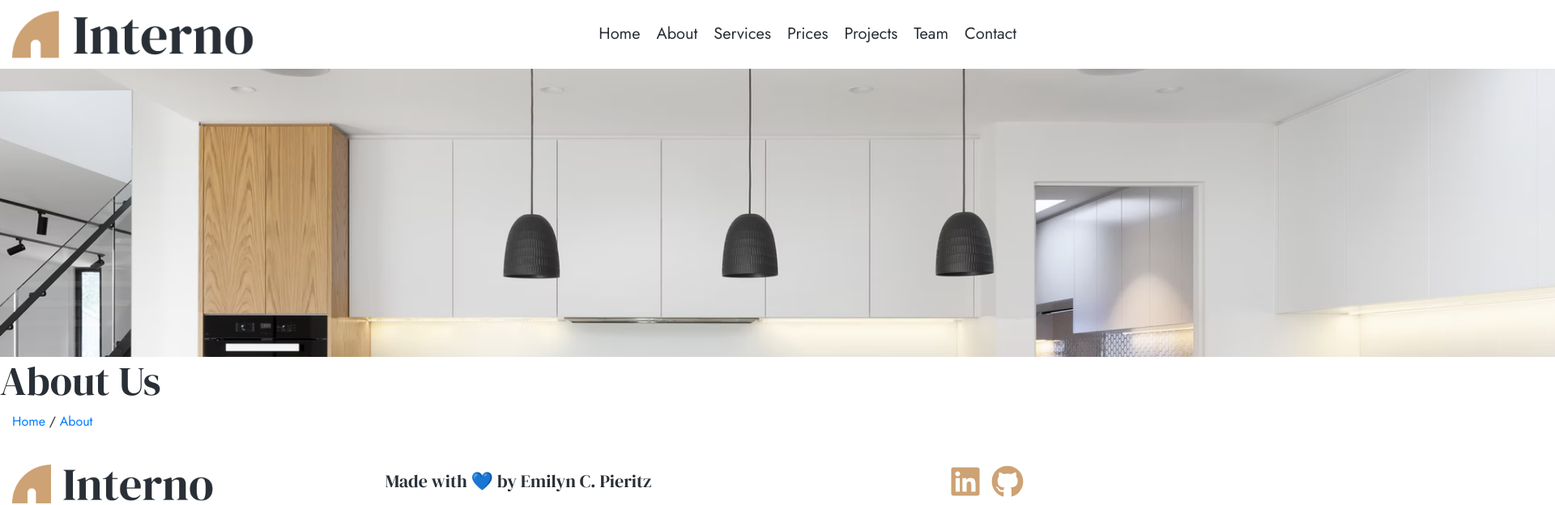
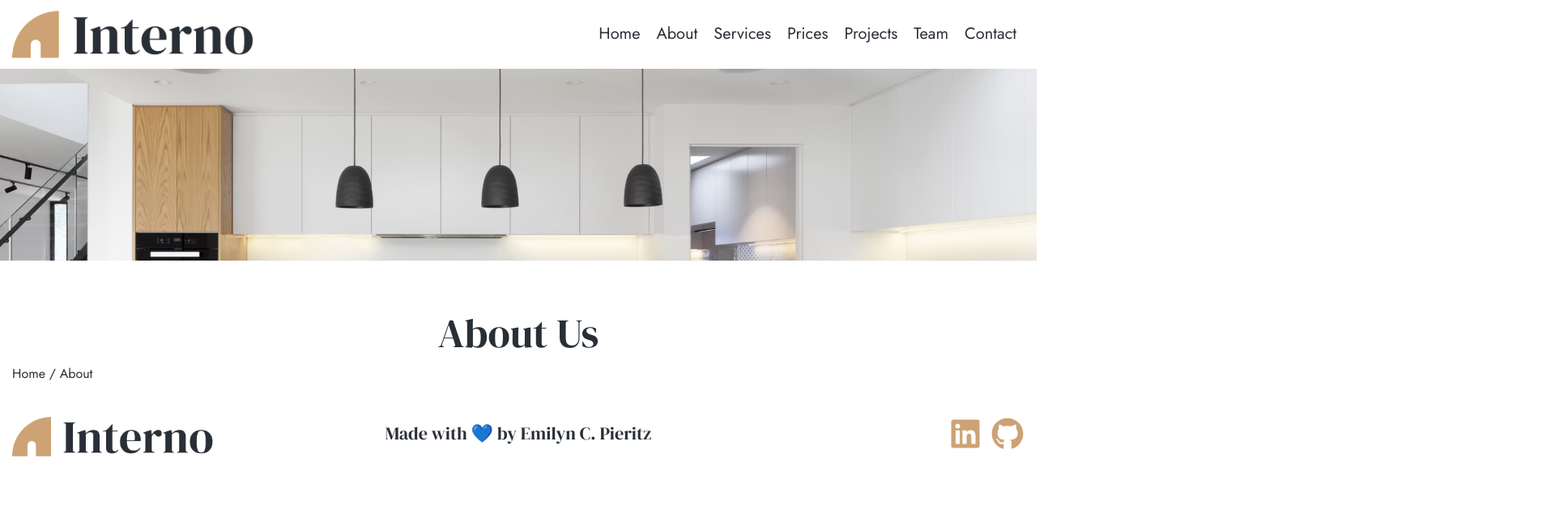
Before and after one commit to ecpieritz/interno-design, a Vue app: page /about in a window 1280 px wide. Shown: the top 624 px of the page at 81% size, 1920 px wide, since content can reach past the window. Built offline with nearby package versions, Linux system fonts and the light colour scheme.

Commit message:
Added about/banner styles

```diff
--- a/src/components/about/banner.vue
+++ b/src/components/about/banner.vue
@@ -25,5 +25,27 @@ export default {
 @import '@/styles.scss';
 
 .id-banner {
+  &__img{
+    width: 100%;
+  }
+
+  &__text{
+    margin-top: 60px;
+    width: auto;
+    text-align: center;
+    z-index: 2;
+
+    &__breadcrumb{
+      text-align: left;
+
+      a{
+        color: $id-gray;
+        &:hover{
+          text-decoration: none;
+          color: $id-gold;
+        }
+      }
+    }
+  }
 }
 </style>
```
